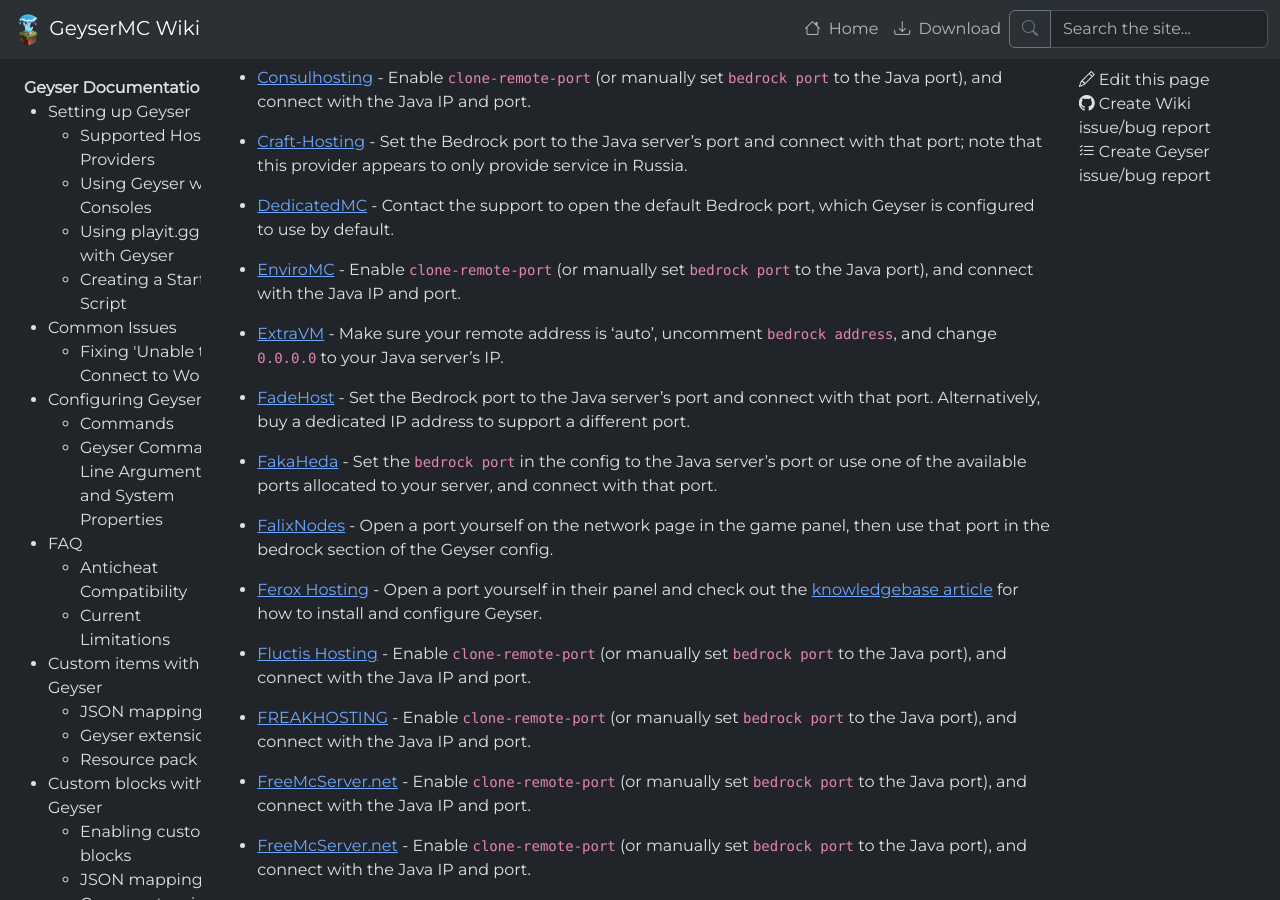
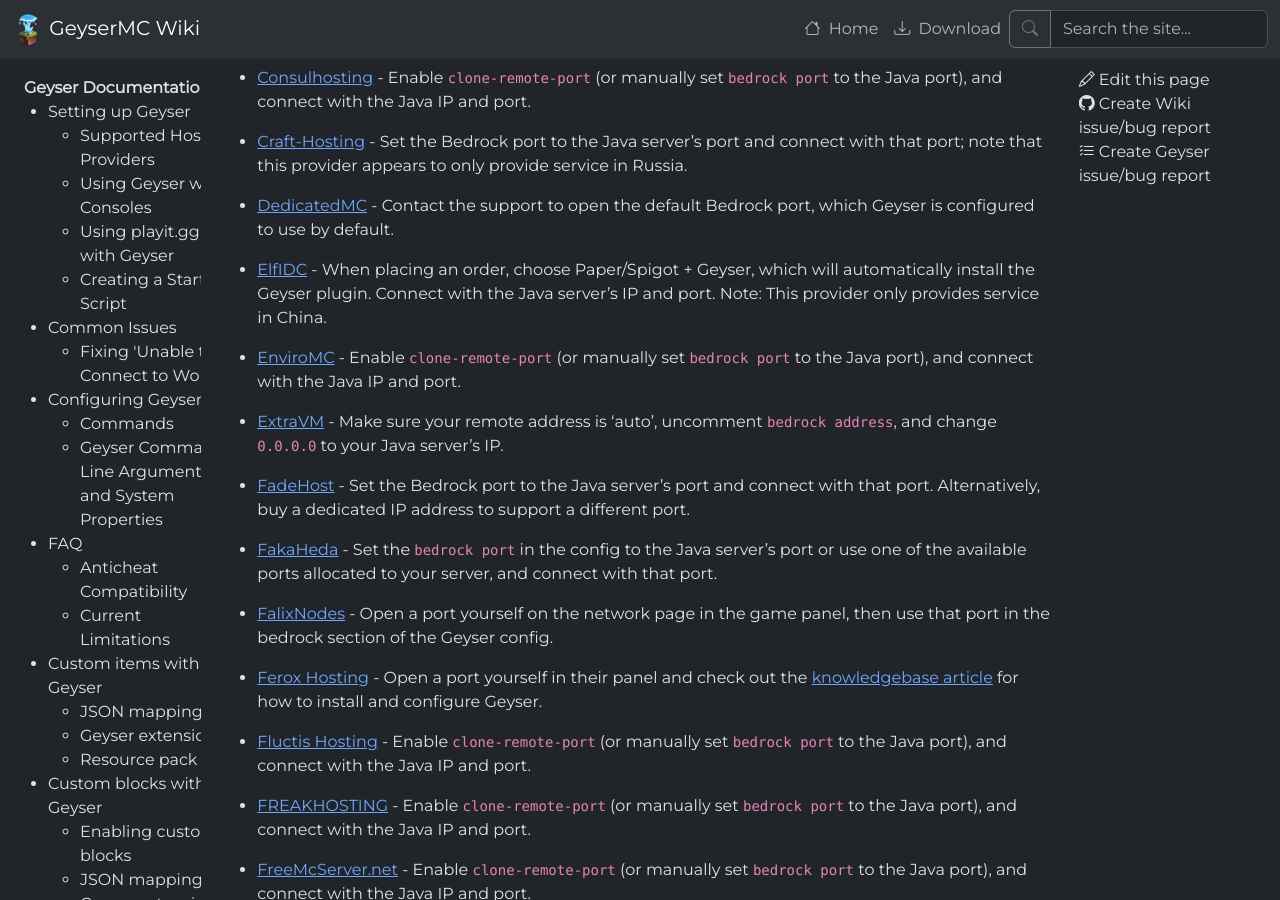
Before and after one commit to GeyserMC/GeyserWiki, a Jekyll site: the page built from _docs/geyser/supported-hosting-providers.md, in a window 1280 px wide and 900 px high, scrolled down 2351 px. Built offline with Jekyll 4.4.1, drawn with Linux system fonts in a browser that asks for light colours.

Commit message:
Add ElfIDC to supported hosting providers (#196)
* add ElfIDC on providers

```diff
--- a/_data/providers.json
+++ b/_data/providers.json
@@ -152,6 +152,11 @@
       "name": "DedicatedMC",
       "url": "https://dedicatedmc.io/",
       "description": "Contact the support to open the default Bedrock port, which Geyser is configured to use by default."
+    },
+    {
+      "name": "ElfIDC",
+      "url": "https://www.elfidc.com/",
+      "description": "When placing an order, choose Paper/Spigot + Geyser, which will automatically install the Geyser plugin. Connect with the Java server's IP and port. Note: This provider only provides service in China."
     },
     {
       "name": "EnviroMC",
```
